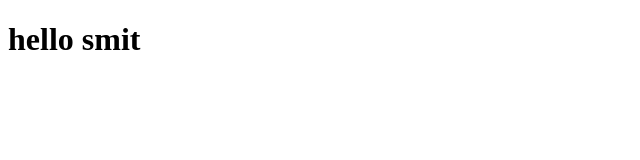
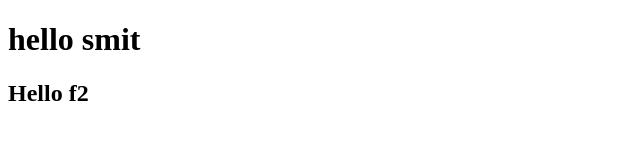
Before and after one commit to smitwebandapp/grid-layout, a plain HTML site: page index.html in a window 1280 px wide. Shown: the whole page, without its empty margins (0-640 px from the left). Drawn offline with Linux system fonts and the light colour scheme.

Commit message:
f2 branch added

```diff
--- a/index.html
+++ b/index.html
@@ -7,5 +7,6 @@
 </head>
 <body>
     <h1>hello smit</h1>
+    <h2>Hello f2</h2>
 </body>
 </html>
```
